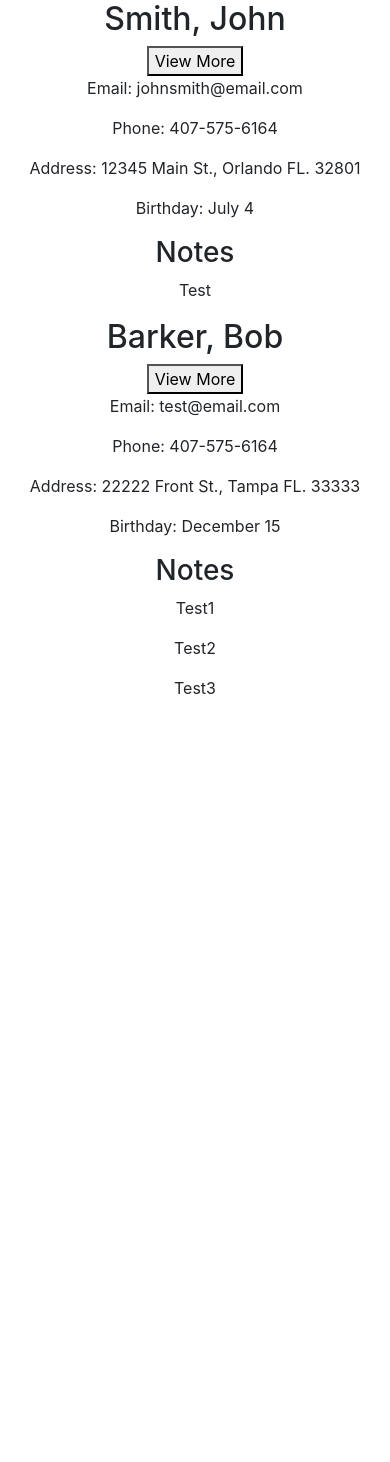
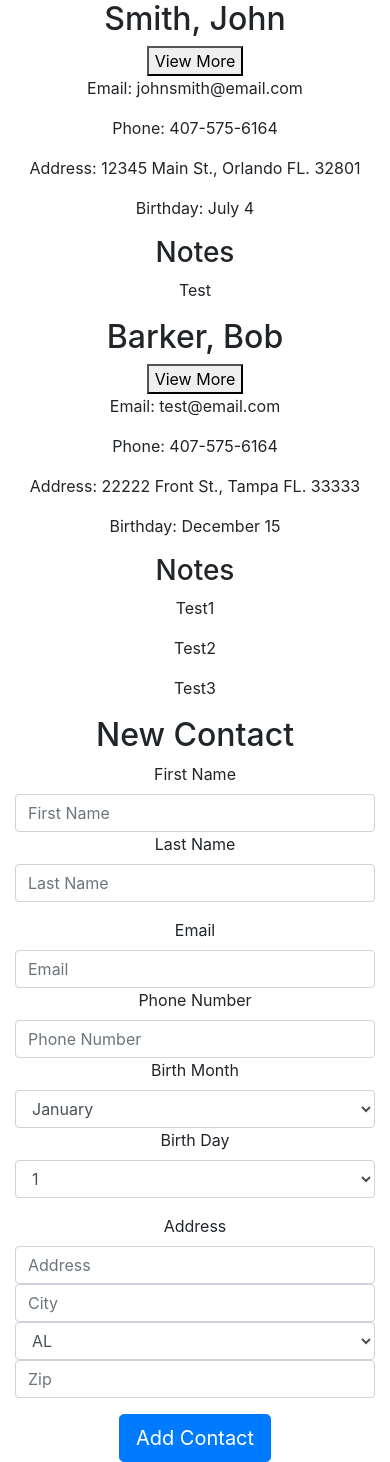
Before and after one commit to rgoderis/Address_Book, a React (Create React App) app in the folder client/: page /new in a window 390 px wide. Before the commit the page ends 844 px from the top, so only its background shows below. Built offline with nearby package versions, Linux system fonts and the light colour scheme.

Commit message:
Created NewContact component that contains form with inputs for name, email, phone number, address, and birthday

```diff
--- a/client/src/App.js
+++ b/client/src/App.js
@@ -1,11 +1,13 @@
 import React from 'react';
 import './App.css';
 import Landing from "./Components/Landing"
+import NewContact from "./Components/NewContact"
 
 function App() {
   return (
     <div className="App">
       <Landing/>
+      <NewContact/>
     </div>
   );
 }
--- /dev/null
+++ b/client/src/Components/NewContact/index.js
@@ -0,0 +1,90 @@
+import React from "react";
+
+class NewContact extends React.Component{
+    state = {
+        months: ["January", "February", "March", "April", "May", "June", "July", "August", "September", "October", "November", "December"],
+        days:[],
+        states: ["AL","AK", "AZ","AR","CA","CO","CT","DE","FL","GA","HI","ID","IL","IN","IA","KS","KY","LA","ME","MD","MA","MI","MN","MS","MO","MT","NE","NV","NH","NJ","NM","NY","NC","ND","OH","OK","OR","PA","RI","SC","SD","TN","TX","UT","VT","VA", "WA","WV","WI","WY"]
+    }
+
+    componentDidMount(){
+        let days=[]
+        for(let i=1; i <=31; i++){
+            days.push(i)
+        }
+        this.setState({days: days})
+    }
+    render(){
+        return (
+            <div className="container">
+                <h2>New Contact</h2>
+                <form>
+                    <div className="form-group">
+                        <div className="row">
+                            <div className="col-lg-6">
+                                <label>First Name</label>
+                                <input className="form-control" type="text" placeholder="First Name"></input>
+                            </div>
+                            <div className="col-lg-6">
+                                <label>Last Name</label>
+                                <input className="form-control" type="text" placeholder="Last Name"></input>
+                            </div>
+                        </div>
+                    </div>
+                    <div className="form-group">
+                        <div className="row">
+                            <div className="col-lg-6">
+                                <label>Email</label>
+                                <input className="form-control" type="email" placeholder="Email"></input>
+                            </div>
+                            <div className="col-lg-3">
+                                <label>Phone Number</label>
+                                <input className="form-control" type="tel" placeholder="Phone Number"></input>
+                            </div>
+                            <div className="col-lg-2">
+                                <label>Birth Month</label>
+                                <select class="form-control">
+                                    {this.state.months.map(month=>(
+                                        <option>{month}</option>
+                                    ))}
+                                </select>
+                            </div>
+                            <div className="col-lg-1">
+                                <label>Birth Day</label>
+                                <select class="form-control">
+                                    {this.state.days.map(day=>(
+                                        <option>{day}</option>
+                                    ))}
+                                </select>
+                            </div>
+                        </div>
+                    </div>
+                    <div className="form-group">
+                        <label>Address</label>
+                        <div className="row">
+                            <div className="col-lg-6">
+                                <input className="form-control" type="text" placeholder="Address"></input>
+                            </div>
+                            <div className="col-lg-3">
+                                <input className="form-control"  type="text" placeholder="City"></input>
+                            </div>
+                            <div className="col-lg-1">
+                                <select class="form-control">
+                                    {this.state.states.map(s=>(
+                                        <option>{s}</option>
+                                    ))}
+                                </select>
+                            </div>
+                            <div className="col-lg-2">
+                                <input className="form-control"  type="number" placeholder="Zip"></input>
+                            </div>
+                        </div>
+                    </div>
+                    <button className="btn btn-primary btn-lg">Add Contact</button>
+                </form>
+            </div>
+        )
+    }
+}
+
+export default NewContact
```
Also changed, not shown: client/src/Components/NewContact/style.css (added).
